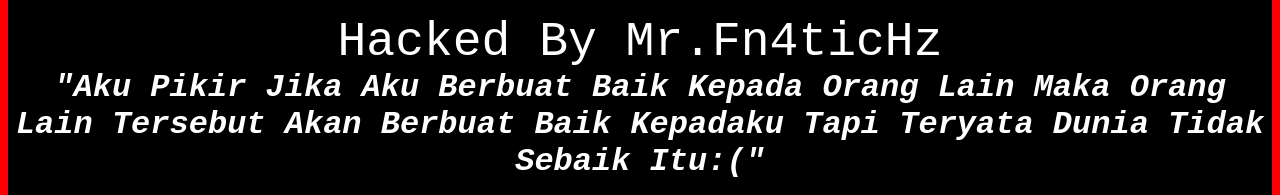
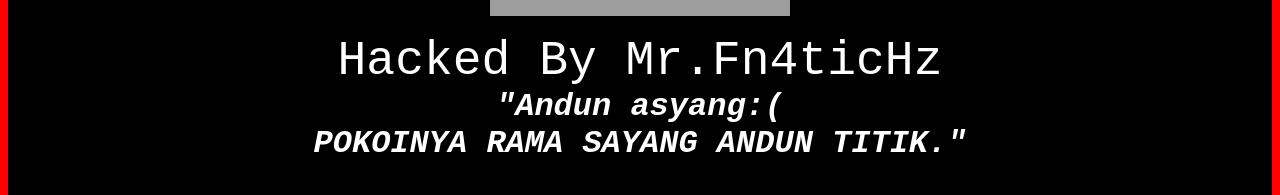
Before and after one commit to Brebes-Black-Xploit/bppkad.sulsel.go.id, a plain HTML site: page index.html in a window 1280 px wide. Shown: the part 395-590 px from the top of the page. Drawn offline with Linux system fonts and the light colour scheme; grey boxes are pictures that could not be loaded.

Commit message:
Update index.html

```diff
--- a/index.html
+++ b/index.html
@@ -75,7 +75,7 @@
 
 <br>
 
-<font face="Courier New" size="6" color="white"><b><i>"Aku Pikir Jika Aku Berbuat Baik Kepada Orang Lain Maka Orang Lain Tersebut Akan Berbuat Baik Kepadaku Tapi Teryata Dunia Tidak Sebaik Itu:("</i></b></font>
+<font face="Courier New" size="6" color="white"><b><i>"Andun asyang:(<br>POKOINYA RAMA SAYANG ANDUN TITIK."</i></b></font>
 
 <br>
 
```
